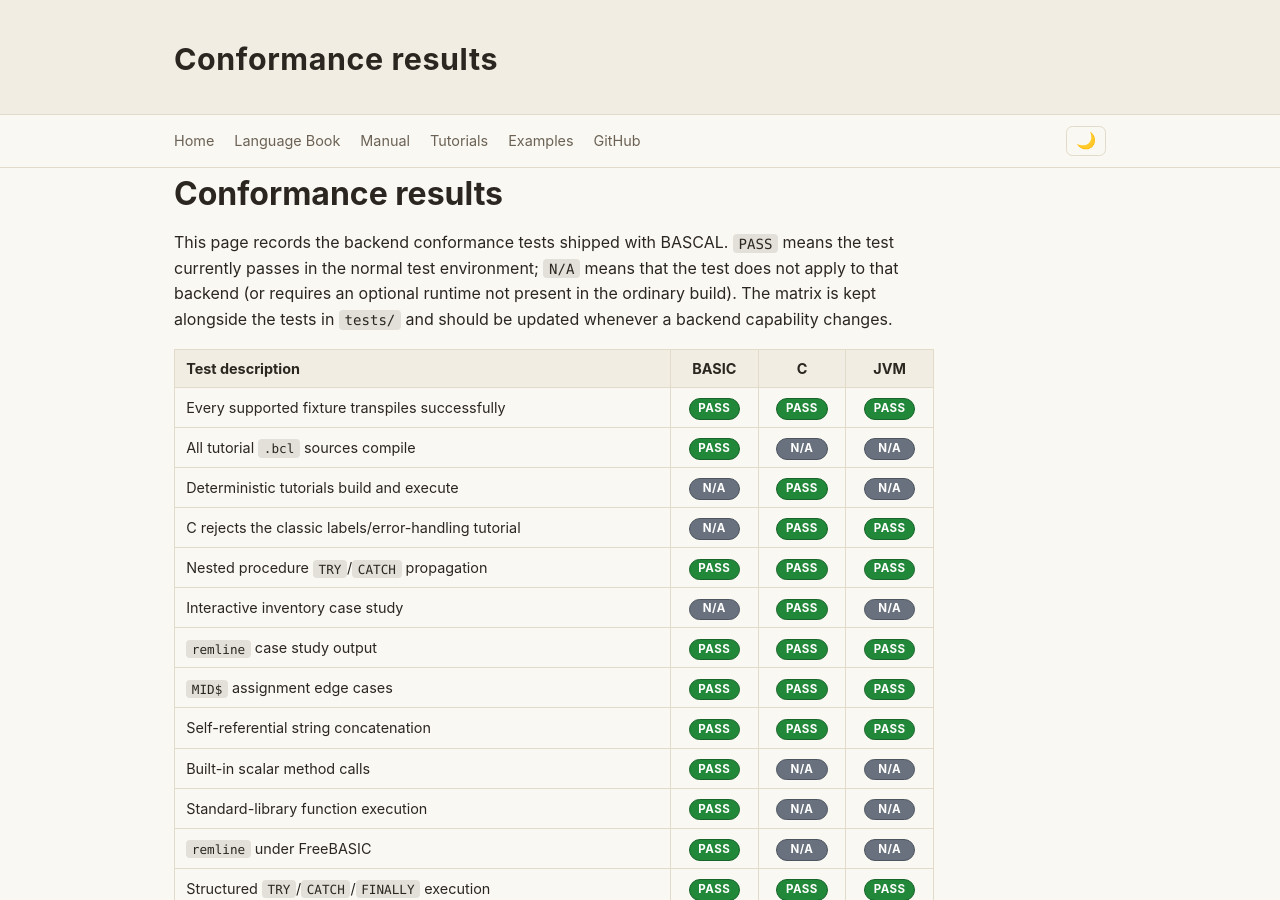
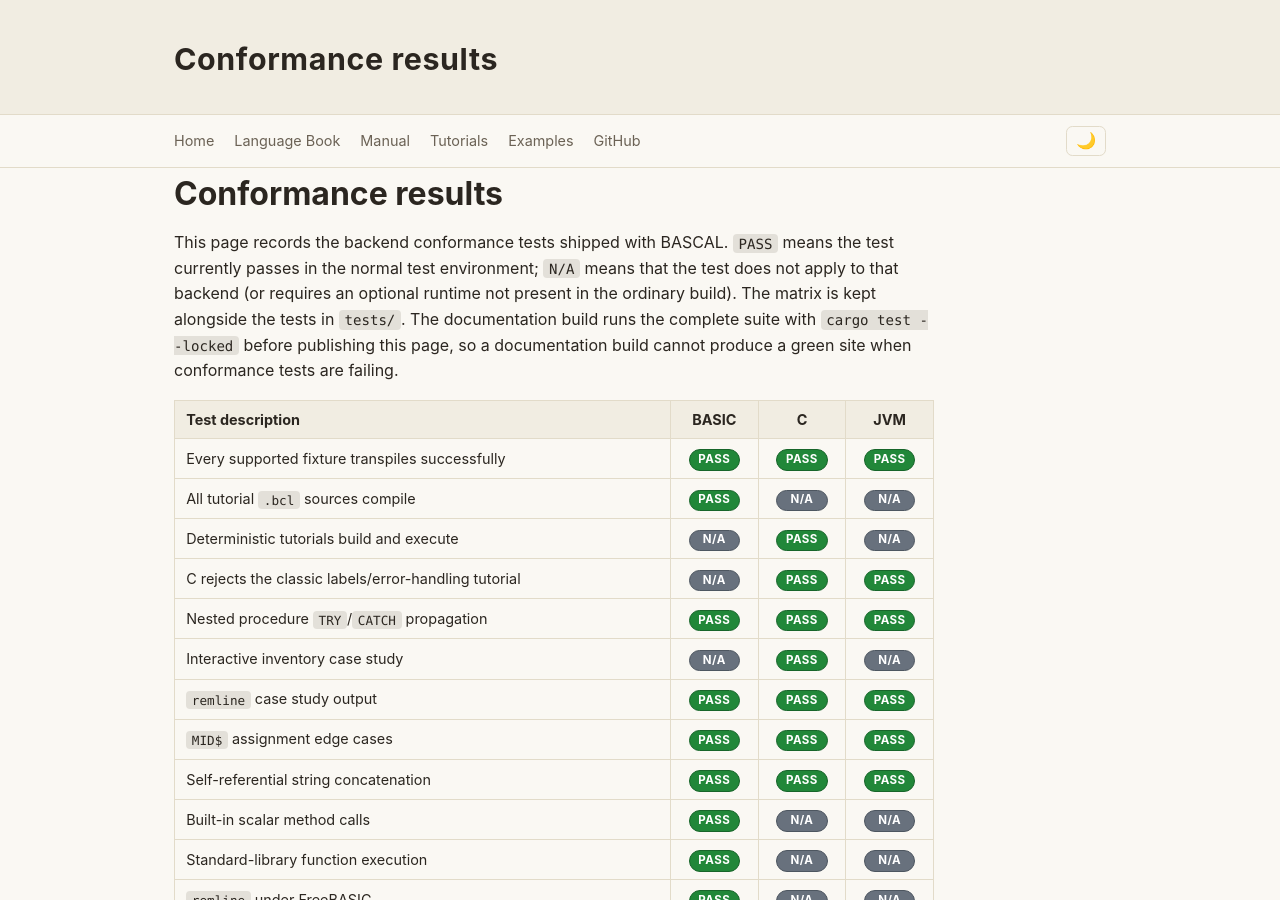
Before and after one commit to johnjoeallen/bascal, an MkDocs documentation site: the page built from docs/conformance.md, in a window 1280 px wide and 900 px high. Built offline with MkDocs 1.6.1, drawn with Linux system fonts in a browser that asks for light colours.

Commit message:
Run conformance suite during docs builds

```diff
--- a/docs/conformance.md
+++ b/docs/conformance.md
@@ -4,7 +4,9 @@ This page records the backend conformance tests shipped with BASCAL. `PASS`
 means the test currently passes in the normal test environment; `N/A` means
 that the test does not apply to that backend (or requires an optional runtime
 not present in the ordinary build). The matrix is kept alongside the tests in
-`tests/` and should be updated whenever a backend capability changes.
+`tests/`. The documentation build runs the complete suite with
+`cargo test --locked` before publishing this page, so a documentation build
+cannot produce a green site when conformance tests are failing.
 
 | Test description | BASIC | C | JVM |
 | --- | :---: | :---: | :---: |
```
Also changed, not shown: 1 other file.
